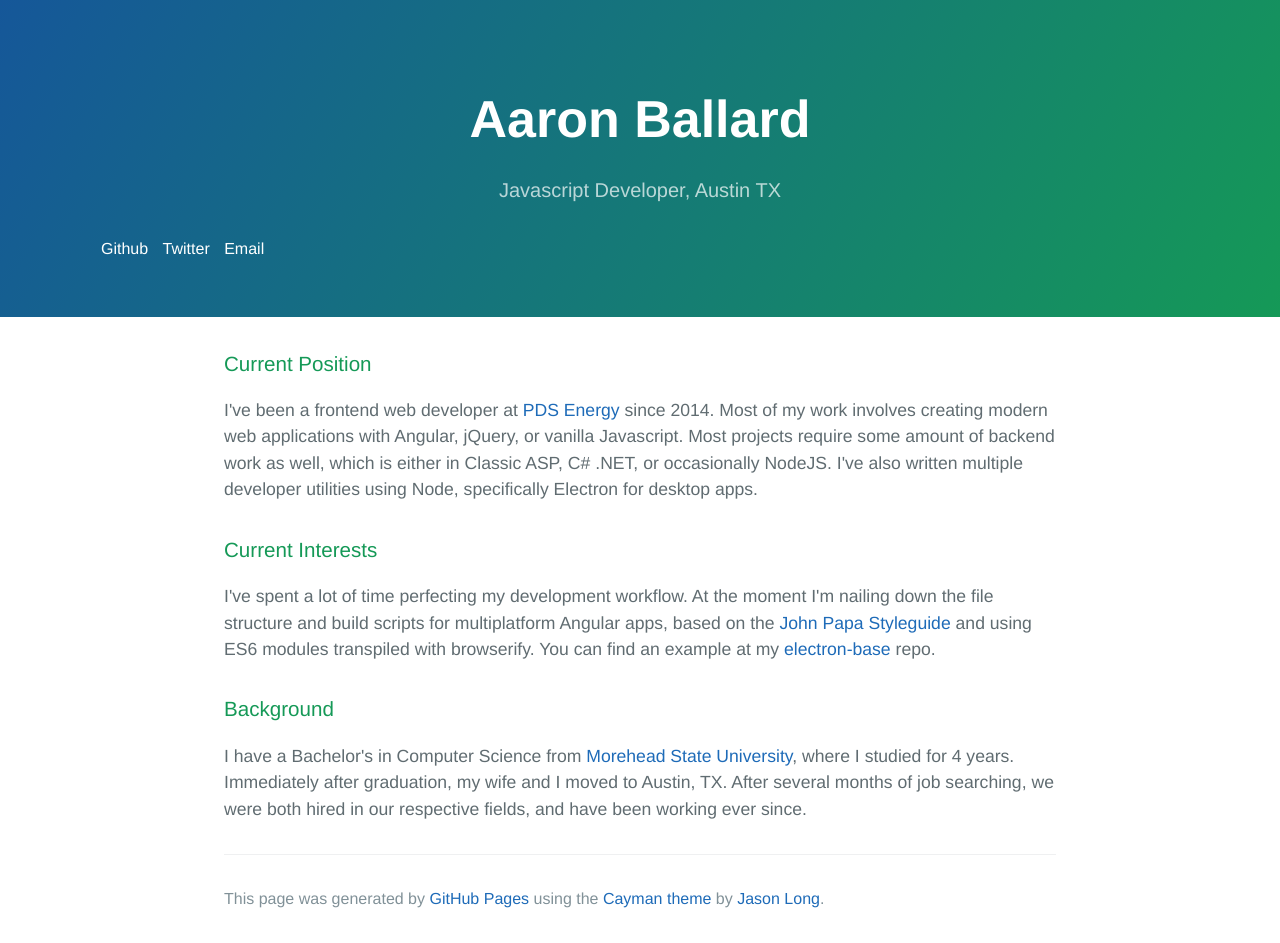
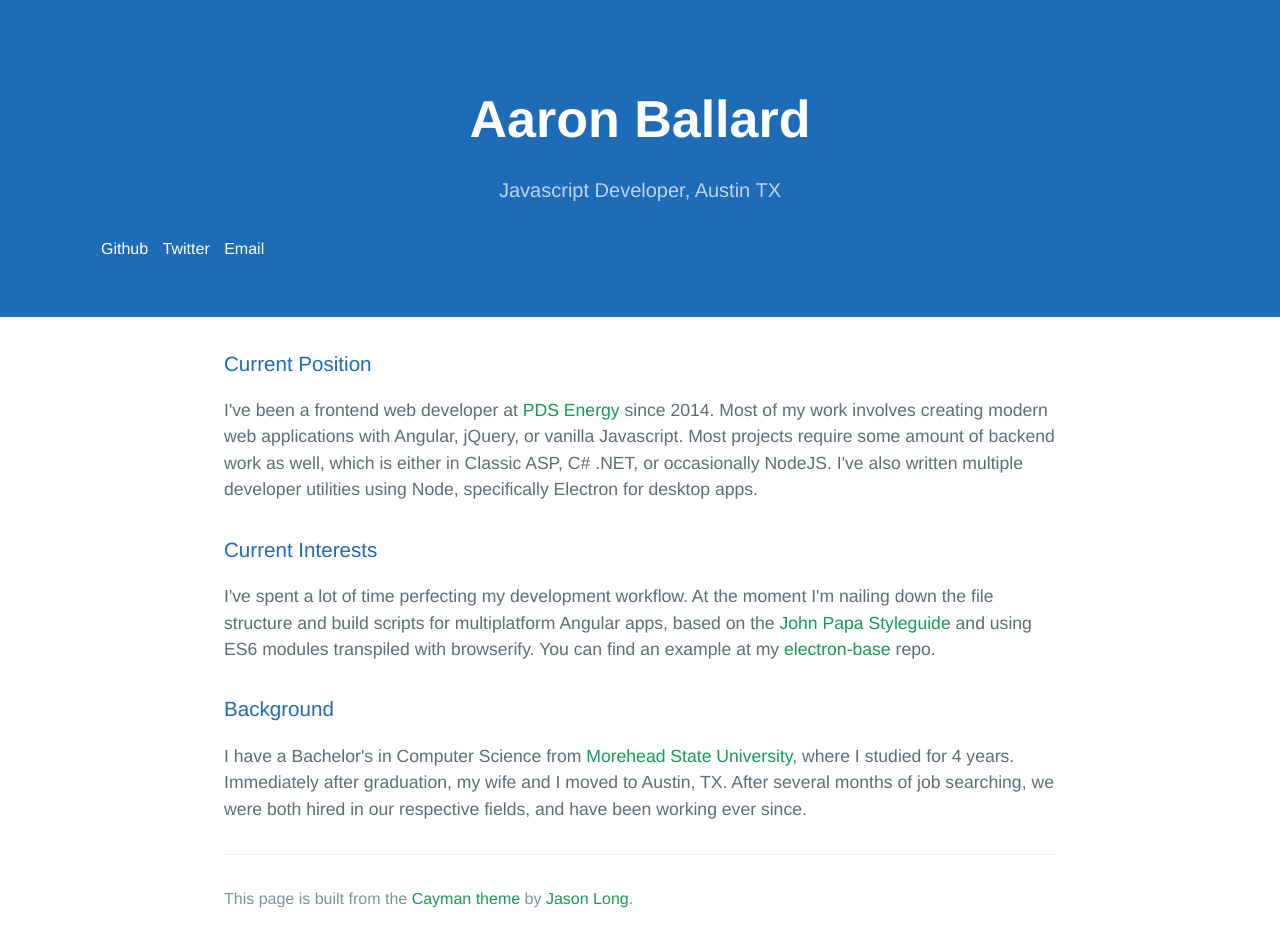
Before and after one commit to ansballard/ansballard.github.com, a website: page index.html in a window 1280 px wide. Drawn offline with Linux system fonts and the light colour scheme.

Commit message:
Style Changes
Header is solid blue, h1 is blue, links are green, footer attribution is changed

```diff
--- a/index.html
+++ b/index.html
@@ -5,7 +5,7 @@
 	<meta charset="UTF-8">
 	<title>Aaron Ballard</title>
 	<meta name="viewport" content="width=device-width, initial-scale=1">
-	<link rel="stylesheet" type="text/css" href="dist/bundle.css?v=0.0.4" media="screen">
+	<link rel="stylesheet" type="text/css" href="dist/bundle.css?v=0.0.5" media="screen">
 </head>
 
 <body>
@@ -39,9 +39,9 @@
 <h3 id="background">Background</h3>
 <p>I have a Bachelor&#39;s in Computer Science from <a href="https://moreheadstate.edu">Morehead State University</a>, where I studied for 4 years. Immediately after graduation, my wife and I moved to Austin, TX. After several months of job searching, we were both hired in our respective fields, and have been working ever since.</p>
     <footer class="site-footer">
-      <span class="site-footer-credits">This page was generated by <a href="https://pages.github.com">GitHub Pages</a> using the <a href="https://github.com/jasonlong/cayman-theme">Cayman theme</a> by <a href="https://twitter.com/jasonlong">Jason Long</a>.</span>
+      <span class="site-footer-credits">This page is built from the <a href="https://github.com/jasonlong/cayman-theme">Cayman theme</a> by <a href="https://twitter.com/jasonlong">Jason Long</a>.</span>
     </footer>
   </section>
-  <script type="text/javascript" src="dist/bundle.js?v=0.0.4"></script>
+  <script type="text/javascript" src="dist/bundle.js?v=0.0.5"></script>
 </body>
 </html>
--- a/package.json
+++ b/package.json
@@ -1,6 +1,6 @@
 {
   "name": "ansballard-ghpages",
-  "version": "0.0.4",
+  "version": "0.0.5",
   "description": "Github profile page for Aaron Ballard",
   "main": "index.html",
   "scripts": {
--- a/src/css/stylesheet.css
+++ b/src/css/stylesheet.css
@@ -10,7 +10,7 @@ body {
   color: #606c71; }
 
 a {
-  color: #1e6bb8;
+  color: #159957;
   text-decoration: none; }
   a:hover {
     text-decoration: underline; }
@@ -56,8 +56,9 @@ a {
 .page-header {
   color: #fff;
   text-align: center;
-  background-color: #159957;
-  background-image: linear-gradient(120deg, #155799, #159957); }
+  background-color: #1E6BB8;
+  /*background-image: linear-gradient(120deg, #155799, #159957);*/
+}
 
 @media screen and (min-width: 64em) {
   .page-header {
@@ -112,7 +113,7 @@ a {
   margin-top: 2rem;
   margin-bottom: 1rem;
   font-weight: normal;
-  color: #159957; }
+  color: #1E6BB8; }
 .main-content p {
   margin-bottom: 1em; }
 .main-content code {
```
Also changed, not shown: cache.sw.js (+1 -1 lines), src/partials/footer.html (+1 -1 lines), CHANGELOG.md, dist/bundle.css.
